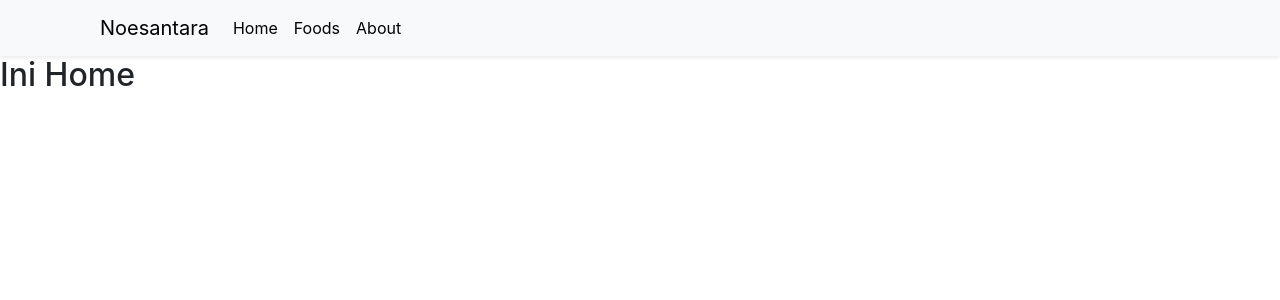
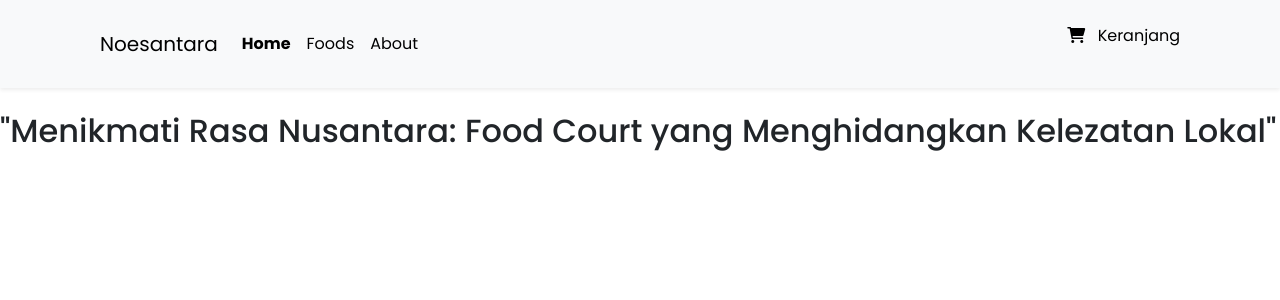
Before and after one commit to Farhan0511/noesantara, a Vue app: page / in a window 1280 px wide. Shown: the top 300 px of the page. Built offline with nearby package versions, Linux system fonts and the light colour scheme.

Commit message:
menambahkan link Gfont dan link Font Awesome

```diff
--- a/public/index.html
+++ b/public/index.html
@@ -1,17 +1,24 @@
 <!DOCTYPE html>
 <html lang="">
+
 <head>
   <meta charset="utf-8">
   <meta http-equiv="X-UA-Compatible" content="IE=edge">
   <meta name="viewport" content="width=device-width,initial-scale=1.0">
   <link rel="icon" href="<%= BASE_URL %>favicon.ico">
+  <link rel="preconnect" href="https://fonts.googleapis.com">
+  <link rel="preconnect" href="https://fonts.gstatic.com" crossorigin>
+  <link
+    href="https://fonts.googleapis.com/css2?family=Poppins:ital,wght@0,100;0,200;0,300;0,400;0,500;0,600;0,700;0,800;0,900;1,100;1,200;1,300;1,400;1,500;1,600;1,700;1,800;1,900&display=swap"
+    rel="stylesheet">
+  <link rel="stylesheet" href="../src/style/main.css">
+  <link rel="stylesheet" href="https://cdnjs.cloudflare.com/ajax/libs/font-awesome/6.0.0-beta3/css/all.min.css">
   <title>Noesantara</title>
 </head>
+
 <body>
-    <noscript>
-      <strong>We're sorry but <%= htmlWebpackPlugin.options.title %> doesn't work properly without JavaScript enabled. Please enable it to continue.</strong>
-    </noscript>
   <div id="app"></div>
   <!-- built files will be auto injected -->
 </body>
+
 </html>
--- /dev/null
+++ b/src/components/Hero.vue
@@ -0,0 +1,20 @@
+<template>
+    <div class="col mt-4">
+        <div class="row">
+            <h2 class="">"Menikmati Rasa Nusantara: Food Court yang Menghidangkan Kelezatan Lokal"</h2>
+        </div>
+        <div class="row">
+            <img src="" alt="">
+        </div>
+
+    </div>
+
+</template>
+
+<script>
+// @ is an alias to /src
+
+export default {
+  name: 'HeroApp',
+}
+</script>
--- a/src/components/Navbar.vue
+++ b/src/components/Navbar.vue
@@ -1,5 +1,5 @@
 <template>
- <nav class="navbar navbar-expand-lg navbar-light bg-light shadow-sm">
+ <nav class="navbar navbar-expand-lg navbar-light bg-light shadow-sm p-4">
     <div class="container">
       <div class="container ">
       <a class="navbar-brand fw-bold" href="#">Noesantara</a>
@@ -27,12 +27,22 @@
           </li>
         </ul>
       </div>
+      <div>
+        <ul class="">
+          <li class="mb-2 ">
+            <a href="#" class="">
+              <i class="fas fa-shopping-cart mr-2"></i>
+               Keranjang</a>
+          </li>
+        </ul>
+      </div>
     </div>
     </div>
   </nav>
 </template>
 
 <script>
+
 export default {
   name: "AppNavbar",
 };
--- a/src/main.js
+++ b/src/main.js
@@ -5,6 +5,7 @@ import { BootstrapVue, BootstrapVueIcons } from 'bootstrap-vue'
 
 import 'bootstrap/dist/css/bootstrap.css'
 import 'bootstrap-vue/dist/bootstrap-vue.css'
+import '../src/style/main.css'
 
 Vue.use(BootstrapVue)
 Vue.use(BootstrapVueIcons)
--- /dev/null
+++ b/src/style/main.css
@@ -0,0 +1,16 @@
+.router-link-exact-active {
+    font-weight: bold;
+}
+
+* {
+    font-family: 'Poppins', sans-serif;
+}
+
+ul li {
+    list-style: none;
+}
+
+ul li a{
+    text-decoration: none;
+    color: black;
+}
--- a/src/views/HomeView.vue
+++ b/src/views/HomeView.vue
@@ -1,18 +1,20 @@
 <template>
   <div class="home">
     <navbar />
-    <h2>Ini Home</h2>
+    <hero/>
   </div>
 </template>
 
 <script>
 // @ is an alias to /src
 import Navbar from '@/components/Navbar.vue'
+import Hero from '@/components/Hero.vue'
 
 export default {
   name: 'HomeView',
   components: {
-    Navbar
+    Navbar,
+    Hero
   }
 }
 </script>
```
Lines whose indentation alone changed are shown as unchanged.
